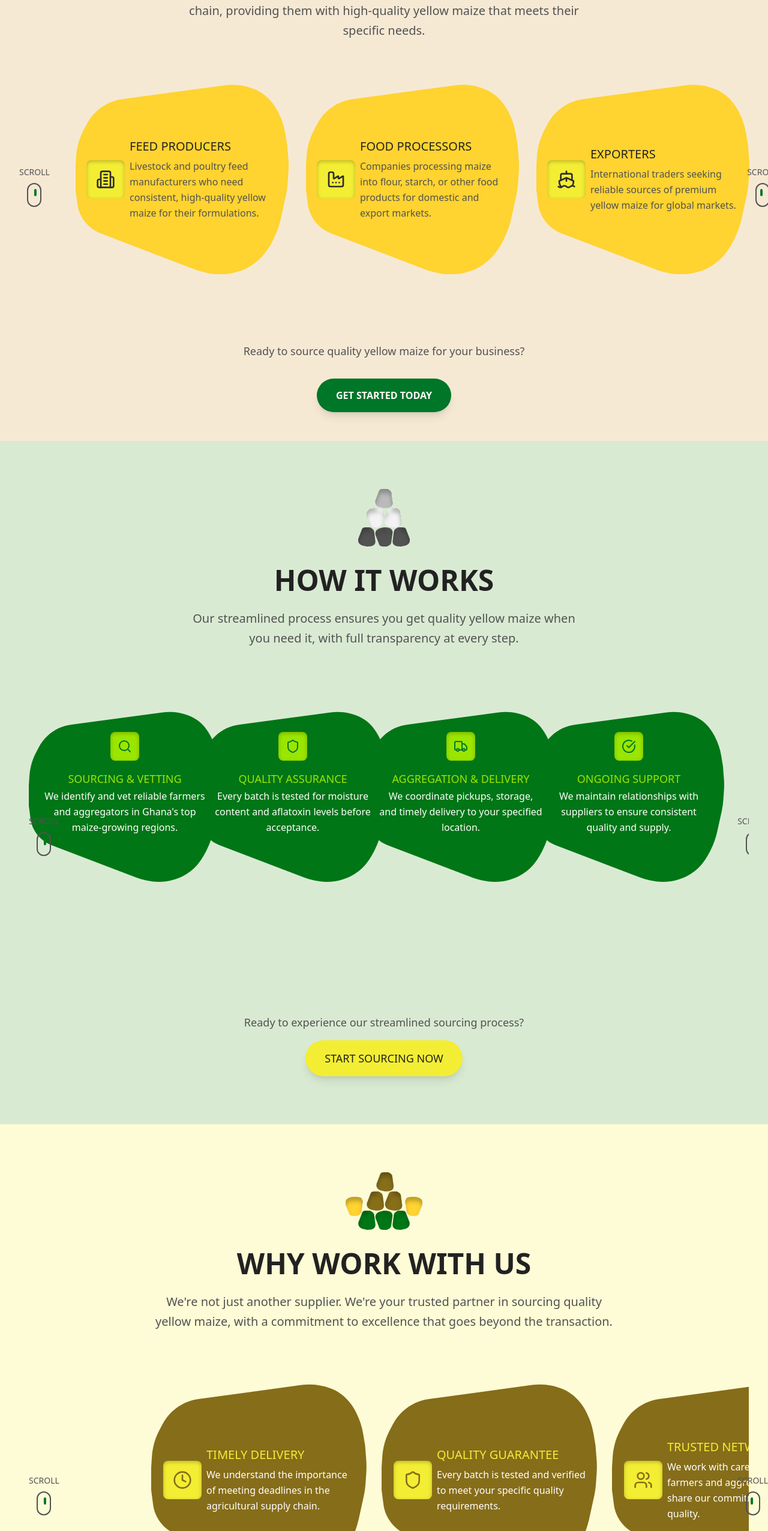
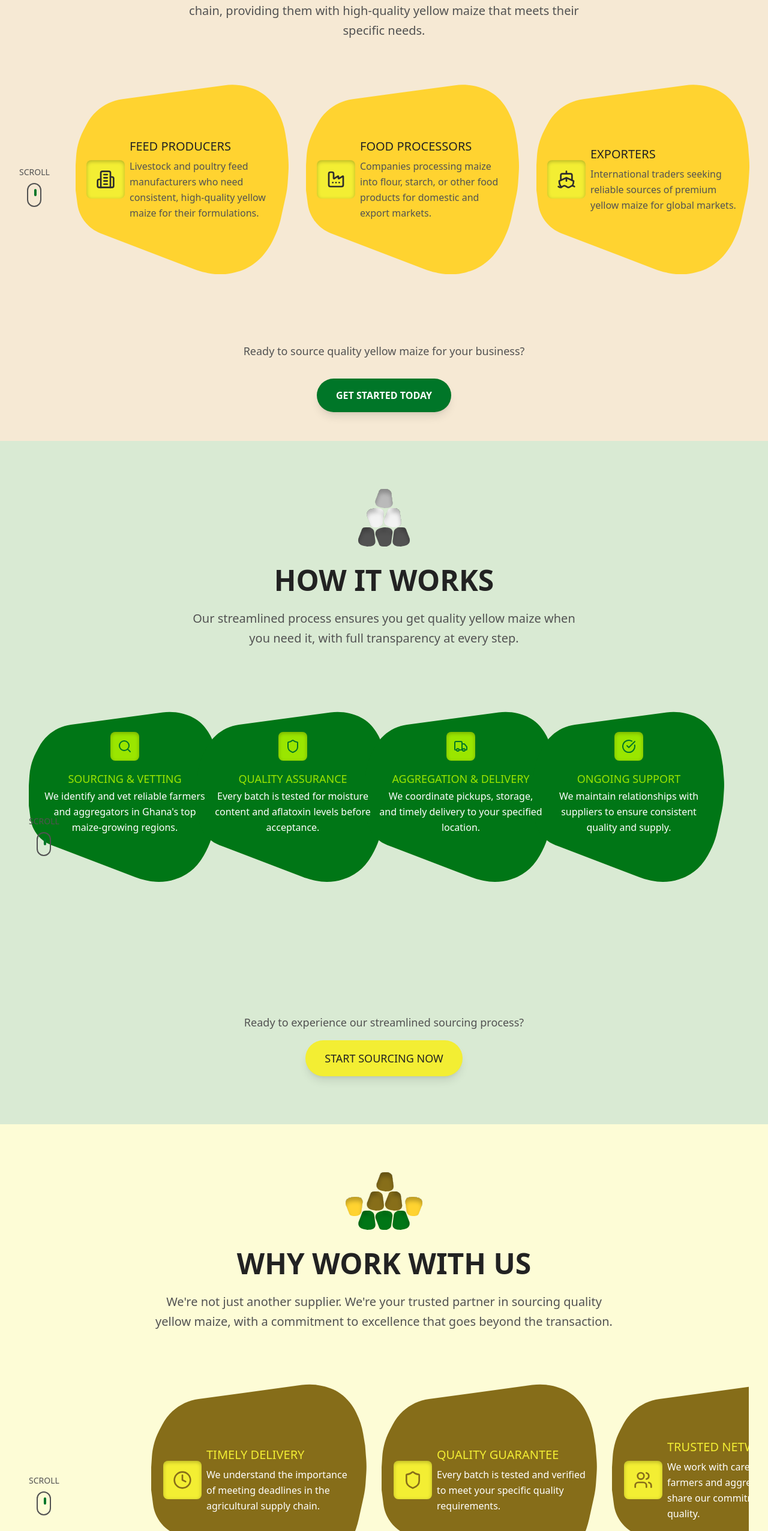
Before and after one commit to afromorpheus/baobab-frontiers-website, a Next.js app: page / in a window 1280 px wide. Shown: the part 2654-5206 px from the top of the page at 60% size. Built offline with nearby package versions, Linux system fonts and the light colour scheme.

Commit message:
Remove right scroll indicators - keep only left scroll indicator for better UX

```diff
--- a/src/components/HowItWorks.tsx
+++ b/src/components/HowItWorks.tsx
@@ -168,27 +168,6 @@ export default function HowItWorks() {
             </motion.div>
           ))}
           </div>
-
-          {/* Right Scroll Indicator - Outside the carousel */}
-          {showScrollIndicators && (
-            <motion.div
-              initial={{ opacity: 0 }}
-              animate={{ opacity: 1 }}
-              transition={{ duration: 0.6 }}
-              className="absolute -right-8 top-1/2 transform -translate-y-1/2 z-10"
-            >
-              <div className="flex flex-col items-center space-y-2">
-                <span className="text-sm text-[#525252] font-nunito-light uppercase">Scroll</span>
-                <div className="w-6 h-10 border-2 border-[#525252] rounded-full flex justify-center">
-                  <motion.div
-                    animate={{ x: [2, -2, 2] }}
-                    transition={{ duration: 2, repeat: Infinity }}
-                    className="w-1 h-3 bg-[#007628] rounded-full mt-2"
-                  ></motion.div>
-                </div>
-              </div>
-            </motion.div>
-          )}
         </div>
 
         {/* Call to Action */}
--- a/src/components/WhoWeServe.tsx
+++ b/src/components/WhoWeServe.tsx
@@ -151,27 +151,6 @@ const customers = [
               </div>
           ))}
           </div>
-
-          {/* Right Scroll Indicator - Outside the carousel */}
-          {showScrollIndicators && (
-            <motion.div
-              initial={{ opacity: 0 }}
-              animate={{ opacity: 1 }}
-              transition={{ duration: 0.6 }}
-              className="absolute -right-8 top-1/2 transform -translate-y-1/2 z-10"
-            >
-              <div className="flex flex-col items-center space-y-2">
-                <span className="text-sm text-[#525252] font-nunito-light uppercase">Scroll</span>
-                <div className="w-6 h-10 border-2 border-[#525252] rounded-full flex justify-center">
-                  <motion.div
-                    animate={{ x: [2, -2, 2] }}
-                    transition={{ duration: 2, repeat: Infinity }}
-                    className="w-1 h-3 bg-[#007628] rounded-full mt-2"
-                  ></motion.div>
-                </div>
-              </div>
-            </motion.div>
-          )}
         </div>
 
         {/* CTA */}
--- a/src/components/WhyWorkWithUs.tsx
+++ b/src/components/WhyWorkWithUs.tsx
@@ -177,27 +177,6 @@ export default function WhyWorkWithUs() {
               </motion.div>
             ))}
           </div>
-
-          {/* Right Scroll Indicator - Outside the carousel */}
-          {showScrollIndicators && (
-            <motion.div
-              initial={{ opacity: 0 }}
-              animate={{ opacity: 1 }}
-              transition={{ duration: 0.6 }}
-              className="absolute -right-8 top-1/2 transform -translate-y-1/2 z-10"
-            >
-              <div className="flex flex-col items-center space-y-2">
-                <span className="text-sm text-[#525252] font-nunito-light uppercase">Scroll</span>
-                <div className="w-6 h-10 border-2 border-[#525252] rounded-full flex justify-center">
-                  <motion.div
-                    animate={{ x: [2, -2, 2] }}
-                    transition={{ duration: 2, repeat: Infinity }}
-                    className="w-1 h-3 bg-[#007628] rounded-full mt-2"
-                  ></motion.div>
-                </div>
-              </div>
-            </motion.div>
-          )}
         </div>
 
         {/* Call to Action */}
```
